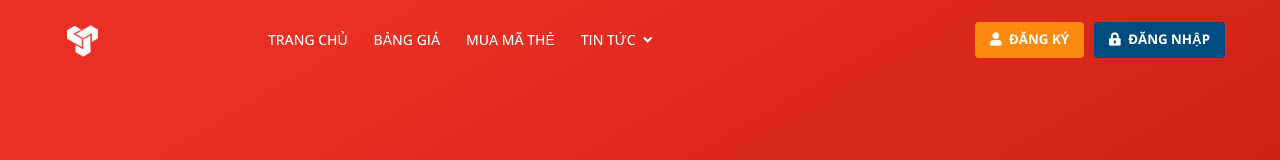
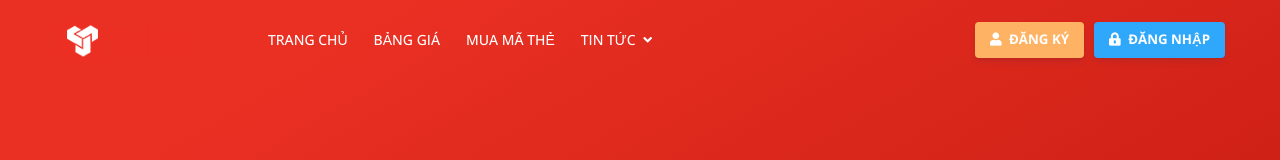
Before and after one commit to JayBee-K/template-telco.vn, a plain HTML site: page index.html in a window 1280 px wide. Shown: the top 160 px of the page. Drawn offline with nearby package versions, Linux system fonts and the light colour scheme.

Commit message:
Update bg button

```diff
--- a/assets/css/style.css
+++ b/assets/css/style.css
@@ -316,25 +316,29 @@ body {
 }
 
 .header .header-inner .header-inner_user .header-inner_user__item .btn-register {
-    background-color: #fd8a10;
-    border-color: #fd8a10;
+    background-color: #feb364;
+    border-color: #feb364;
     margin: 10px 0 10px 10px;
+    -webkit-box-shadow: 0 4px 6px rgb(50 50 93 / 11%), 0 1px 3px rgb(0 0 0 / 8%) !important;
+    box-shadow: 0 4px 6px rgb(50 50 93 / 11%), 0 1px 3px rgb(0 0 0 / 8%) !important;
 }
 
 .header .header-inner .header-inner_user .header-inner_user__item .btn-register:before {
-    background-color: #ed800c;
-    border-color: #ed800c;
+    background-color: #eda14d;
+    border-color: #eda14d;
 }
 
 .header .header-inner .header-inner_user .header-inner_user__item .btn-login {
-    background: #004b7f;
-    border-color: #004b7f;
+    background: #2fa8fc;
+    border-color: #2fa8fc;
     margin: 10px 0 10px 10px;
+    -webkit-box-shadow: 0 4px 6px rgb(50 50 93 / 11%), 0 1px 3px rgb(0 0 0 / 8%) !important;
+    box-shadow: 0 4px 6px rgb(50 50 93 / 11%), 0 1px 3px rgb(0 0 0 / 8%) !important;
 }
 
 .header .header-inner .header-inner_user .header-inner_user__item .btn-login::before {
-    background: #045c99;
-    border-color: #045c99;
+    background: #2090df;
+    border-color: #2090df;
 }
 
 .header .header-inner .header-inner_user .header-inner_user__item .btn-login-outline {
```
